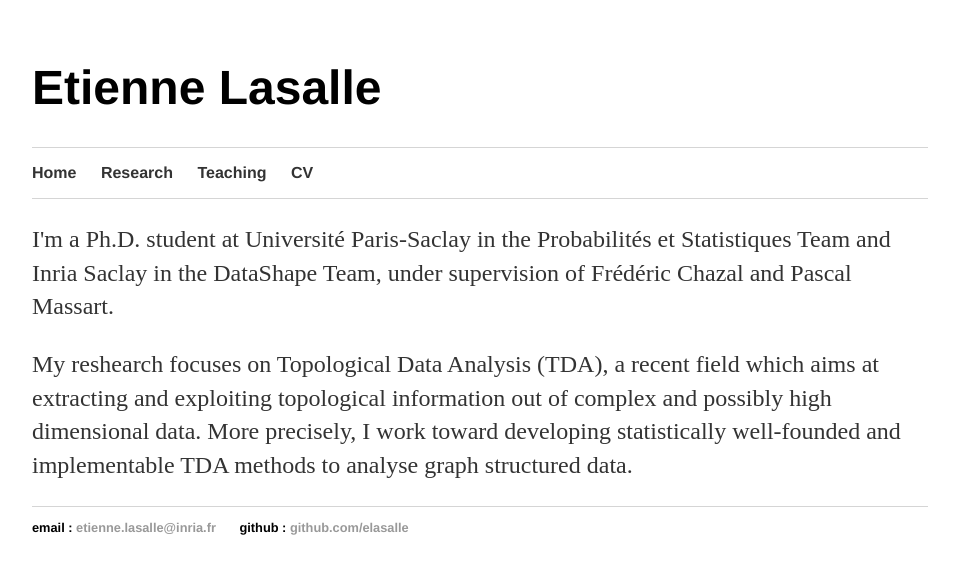
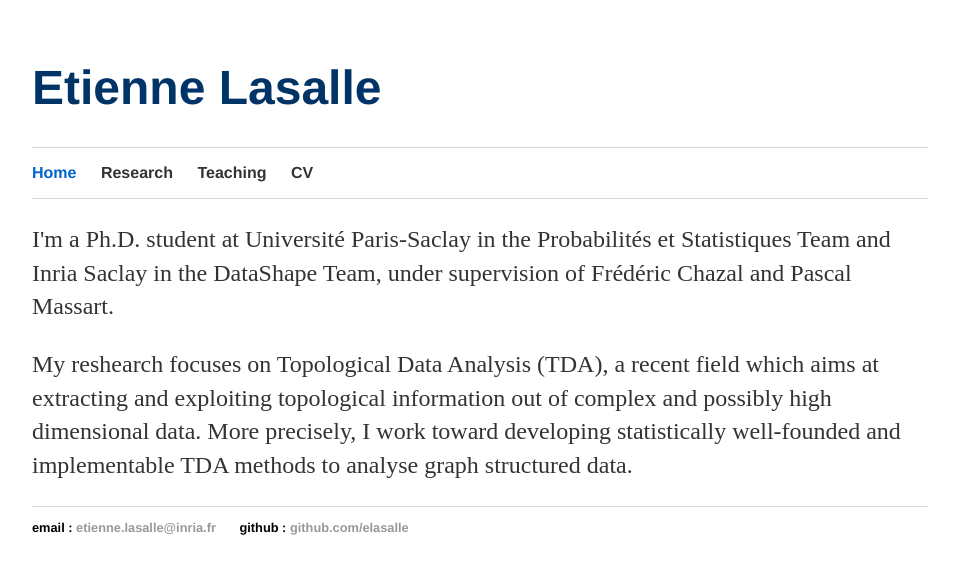
Before and after one commit to elasalle/elasalle.github.io, a Jekyll site: the page built from index.html, in a window 1280 px wide. Shown: the top 574 px of the page, without its empty margins (160-1119 px from the left). Built offline with Jekyll 4.4.1, drawn with Linux system fonts in a browser that asks for light colours.

Commit message:
Update default.html

```diff
--- a/_layouts/default.html
+++ b/_layouts/default.html
@@ -7,11 +7,11 @@
 		</head>
 		<body>
 			<header>
-		        <h1>Etienne Lasalle</h1>
+		        <h1 class="title">Etienne Lasalle</h1>
 		  </header>
 			<nav>
 	    		<ul>
-	        		<li><a href="/">Home</a></li>
+	        		<li><a class="blue" href="/">Home</a></li>
 		        	<li><a href="/research">Research</a></li>
 				<li><a href="/teaching">Teaching</a></li>
 	        		<li><a href="/cv">CV</a></li>
```
